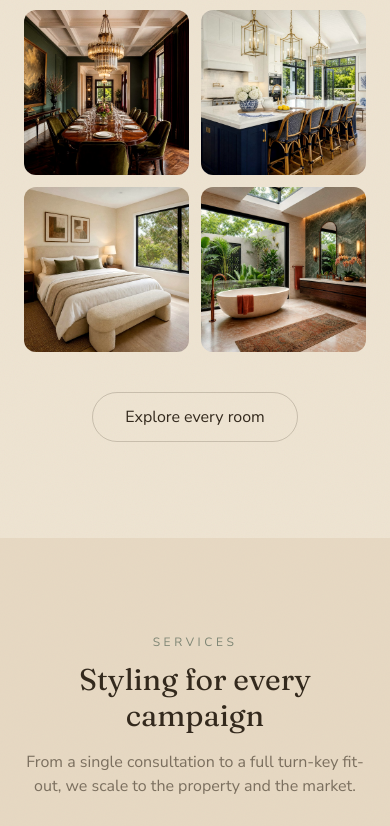
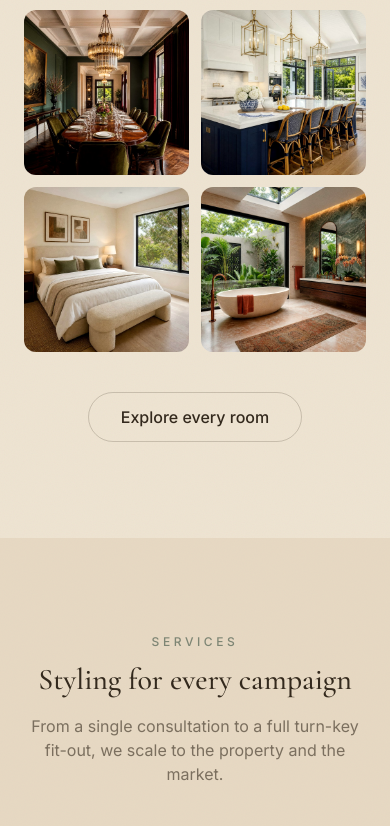
Before and after one commit to DrewZhu-lab/ausred-styling-demo, a React (Vite) app: page /#/ in a window 390 px wide. Shown: the part 1171-1997 px from the top of the page. Built offline with nearby package versions, Linux system fonts and the light colour scheme.

Commit message:
Switch site typography to scheme E (Cormorant Garamond 500 + Inter), E-spec sizes; integrate regenerated realistic living-v2 pair with photographic grade

```diff
--- a/index.html
+++ b/index.html
@@ -8,7 +8,7 @@
     <title>Vale&amp;Co. Styling — Property Styling &amp; Home Staging Sydney</title>
     <link rel="preconnect" href="https://fonts.googleapis.com" />
     <link rel="preconnect" href="https://fonts.gstatic.com" crossorigin />
-    <link href="https://fonts.googleapis.com/css2?family=Fraunces:opsz,wght@9..144,300;9..144,400;9..144,500;9..144,600&family=Nunito+Sans:opsz,wght@6..12,300;6..12,400;6..12,600;6..12,700&family=Noto+Sans+SC:wght@300;400;500;700&display=swap" rel="stylesheet" />
+    <link href="https://fonts.googleapis.com/css2?family=Cormorant+Garamond:ital,wght@0,400;0,500;0,600;0,700;1,500&family=Inter:wght@300;400;500;600&family=Noto+Sans+SC:wght@300;400;500;700&display=swap" rel="stylesheet" />
   </head>
   <body>
     <div id="root"></div>
--- a/src/components/Contact.tsx
+++ b/src/components/Contact.tsx
@@ -16,7 +16,7 @@ export default function Contact() {
           <p className="mb-3 text-xs font-medium uppercase tracking-[0.3em] text-brand">
             {t.contact.eyebrow}
           </p>
-          <h2 className="font-display text-3xl md:text-[2.5rem]">{t.contact.title}</h2>
+          <h2 className="font-display text-3xl md:text-[2.75rem]">{t.contact.title}</h2>
           <p className="mt-4 text-ink/70">{t.contact.intro}</p>
         </div>
 
--- a/src/components/Hero.tsx
+++ b/src/components/Hero.tsx
@@ -79,7 +79,7 @@ export default function Hero() {
         >
           {t.hero.eyebrow}
         </p>
-        <h1 className="font-display hidden max-w-4xl text-5xl leading-[1.08] md:block md:text-7xl">
+        <h1 className="font-display hidden max-w-4xl text-[3.125rem] leading-[1.08] md:block md:text-[4.875rem]">
           {SLOGAN_LINES.map((line, i) => (
             <span key={line} className="block overflow-hidden py-[0.06em]">
               <span
--- a/src/components/PageHeader.tsx
+++ b/src/components/PageHeader.tsx
@@ -10,7 +10,7 @@ export default function PageHeader({
   return (
     <section className="bg-cream px-6 pb-14 pt-36 text-center">
       <p className="mb-3 text-xs font-medium uppercase tracking-[0.3em] text-brand">{eyebrow}</p>
-      <h1 className="font-display mx-auto max-w-3xl text-4xl md:text-[2.5rem]">{title}</h1>
+      <h1 className="font-display mx-auto max-w-3xl text-4xl md:text-[2.75rem]">{title}</h1>
       <div className="mx-auto mt-5 flex items-center justify-center gap-3 text-oak">
         <span className="h-px w-10 bg-oak/40" />
         <span className="text-[9px]">◆</span>
--- a/src/components/Services.tsx
+++ b/src/components/Services.tsx
@@ -12,7 +12,7 @@ export default function Services() {
           <p className="mb-3 text-xs font-medium uppercase tracking-[0.3em] text-brand">
             {t.services.eyebrow}
           </p>
-          <h2 className="font-display text-3xl md:text-[2.5rem]">{t.services.title}</h2>
+          <h2 className="font-display text-3xl md:text-[2.75rem]">{t.services.title}</h2>
           <p className="mt-4 text-ink/60">{t.services.intro}</p>
         </div>
 
--- a/src/index.css
+++ b/src/index.css
@@ -8,12 +8,17 @@
   --color-sand: #dbcbb0;
   --color-linen: #f7efe2;
   --color-oak: #a0825f;
-  --font-display: "Fraunces", "Noto Sans SC", Georgia, serif;
-  --font-sans: "Nunito Sans", "Noto Sans SC", system-ui, sans-serif;
+  --font-display: "Cormorant Garamond", "Noto Sans SC", Georgia, serif;
+  --font-sans: "Inter", "Noto Sans SC", system-ui, sans-serif;
 }
 
 html {
   scroll-behavior: smooth;
+}
+
+/* Cormorant 笔画纤细，标题统一用 Medium 字重（方案 E 规格） */
+.font-display {
+  font-weight: 500;
 }
 
 body {
```
Also changed, not shown: public/pair-living-v2-after.jpg, public/pair-living-v2-before.jpg.
